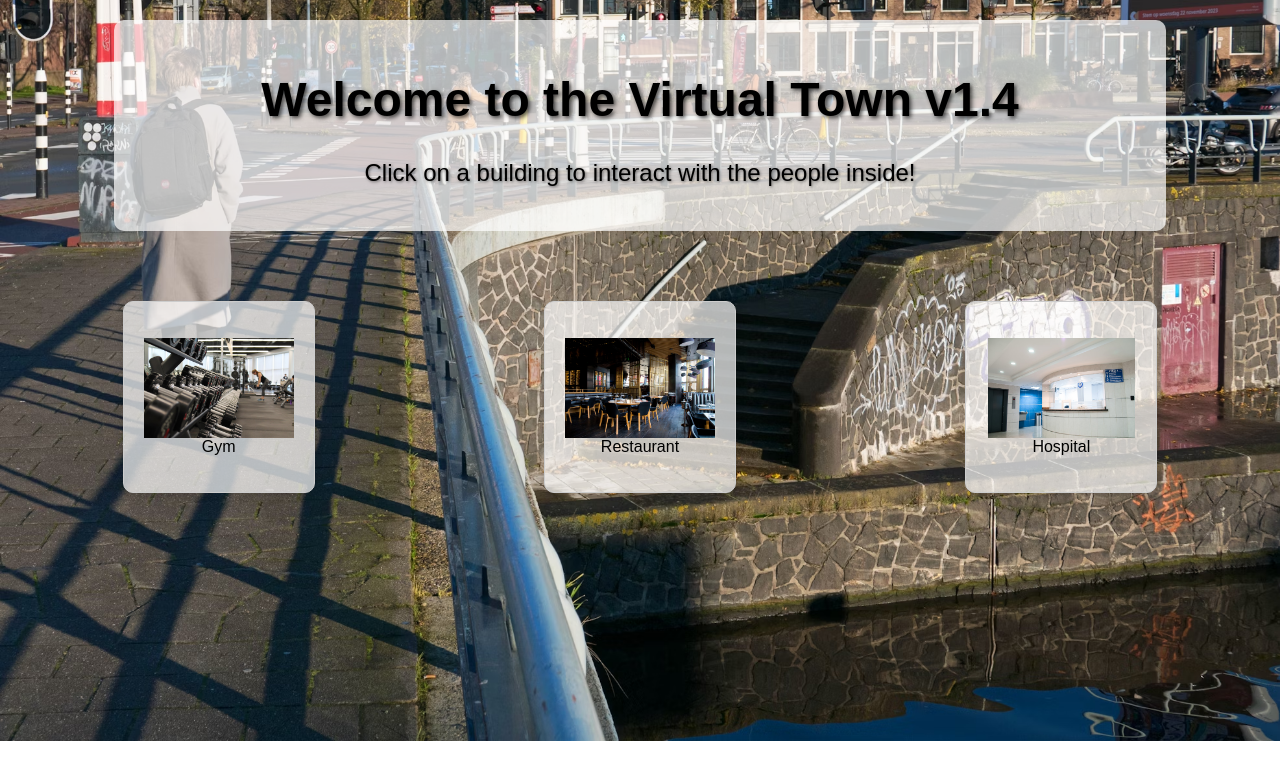
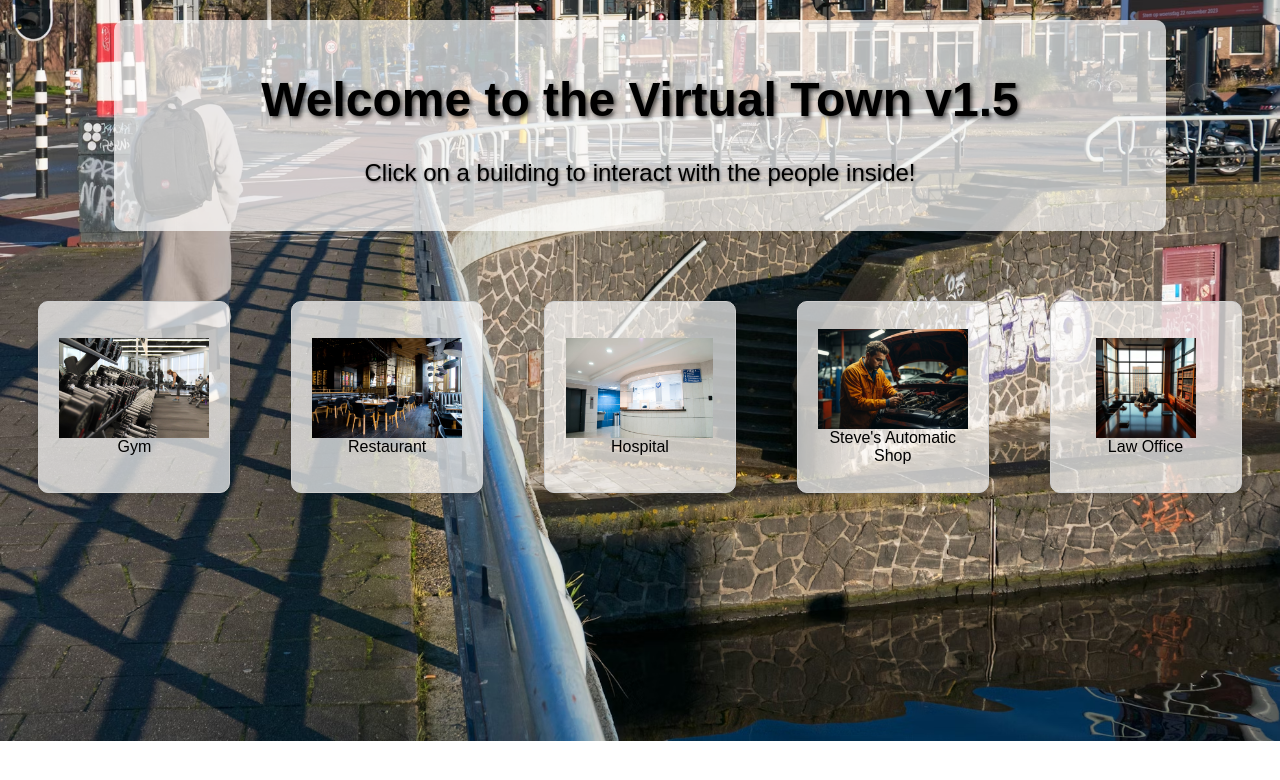
Before and after one commit to Steven-deibele/aitown, a website: page public/index.html in a window 1280 px wide. Drawn offline with Linux system fonts and the light colour scheme.

Commit message:
added law office and mechanic

```diff
--- a/public/index.html
+++ b/public/index.html
@@ -9,7 +9,7 @@
 <body>
 
   <div class="text-container">
-    <h1>Welcome to the Virtual Town v1.4</h1>
+    <h1>Welcome to the Virtual Town v1.5</h1>
     <p>Click on a building to interact with the people inside!</p>
   </div>
 
@@ -26,6 +26,14 @@
       <img src="images/hospital.avif" alt="Hospital" />
       Hospital
     </div>
+    <div class="building text-container" data-building="Steve's Automatic Shop">
+      <img src="images/automechaniker.jpg" alt="Steve's Automatic Shop" />
+      Steve's Automatic Shop
+    </div>
+    <div class="building text-container" data-building="Law Office">
+      <img src="images/lawyer.webp" alt="Law Office" />
+      Law Office
+    </div>
     <!-- Add more buildings as needed -->
   </div>
 
```
Also changed, not shown: public/js/building.js (+10 -1 lines), public/images/automechaniker.jpg (added), public/images/lawyer.webp (added).
